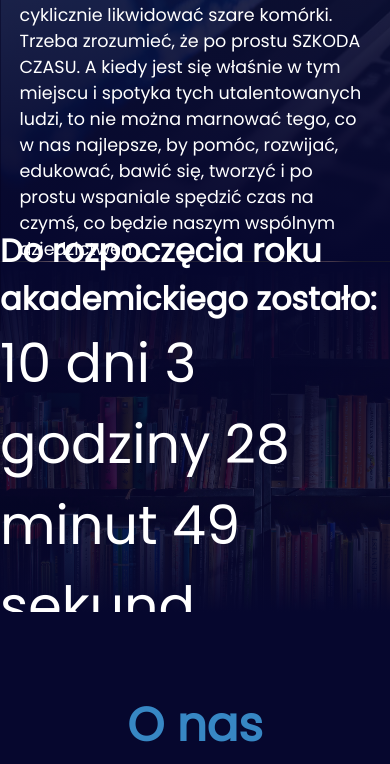
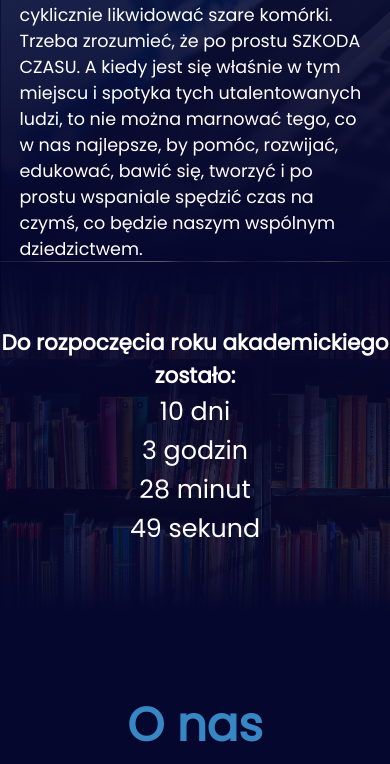
Before and after one commit to elmaccho/koloPi, a PHP site: page /index.html in a window 390 px wide; the page is wider, and only the part inside the window is pictured. Shown: the part 513-1277 px from the top of that part. Run offline with PHP 8.4, Linux system fonts and the light colour scheme; some libraries are stand-ins or nearby versions.

Commit message:
responsive

```diff
--- a/index.html
+++ b/index.html
@@ -59,7 +59,12 @@
 
     <div class="timer">
         <span class="timer__title">Do rozpoczęcia roku akademickiego zostało:</span>
-        <span class="timer__countdown"></span>
+        <span class="timer__countdown">
+            <span class="countdown__days"></span>
+            <span class="countdown__hours"></span>
+            <span class="countdown__minutes"></span>
+            <span class="countdown__seconds"></span>
+        </span>
     </div>
 
     <section id="aboutUs" class="about-us">
--- a/script.js
+++ b/script.js
@@ -39,6 +39,11 @@ let currentProjectsIndex = 1;
 
 let countdownTo = new Date("2023-10-02T00:00:00")
 const timerCountdown = document.querySelector('.timer__countdown')
+
+const countdownDays = document.querySelector('.countdown__days')
+const countdownHours = document.querySelector('.countdown__hours')
+const countdownMinutes = document.querySelector('.countdown__minutes')
+const countdownSeconds = document.querySelector('.countdown__seconds')
 
 
 
@@ -339,16 +344,21 @@ const countDown = () => {
 
   if (remainingDate <= 0) {
     clearInterval(odliczanieInterval);
-    timerCountdown.innerHTML = `${remainingDays} dni ${remainingHours} godzin ${remainingMinutes} minut ${remainingSeconds} sekund`
+    // timerCountdown.innerHTML = `${remainingDays} dni ${remainingHours} godzin ${remainingMinutes} minut ${remainingSeconds} sekund`
+    countdownDays.innerHTML = `${remainingDays}`
     timerCountdown.style.color = "red"
   } else {
-    timerCountdown.innerHTML = `${remainingDays} dni ${remainingHours} godzin ${remainingMinutes} minut ${remainingSeconds} sekund`
+    countdownDays.innerHTML = `${remainingDays} dni`
+    countdownHours.innerHTML = `${remainingHours} godzin`
+    countdownMinutes.innerHTML = `${remainingMinutes} minut`
+    countdownSeconds.innerHTML = `${remainingSeconds} sekund`
+    // timerCountdown.innerHTML = `${remainingDays} dni ${remainingHours} godzin ${remainingMinutes} minut ${remainingSeconds} sekund`
   }
 
   if(remainingHours > 1 && remainingHours < 5){
-    timerCountdown.innerHTML = `${remainingDays} dni ${remainingHours} godziny ${remainingMinutes} minut ${remainingSeconds} sekund`
+    // timerCountdown.innerHTML = `${remainingDays} dni ${remainingHours} godziny ${remainingMinutes} minut ${remainingSeconds} sekund`
   } else if (remainingHours == 1){
-    timerCountdown.innerHTML = `${remainingDays} dni ${remainingHours} godzina ${remainingMinutes} minut ${remainingSeconds} sekund`
+    // timerCountdown.innerHTML = `${remainingDays} dni ${remainingHours} godzina ${remainingMinutes} minut ${remainingSeconds} sekund`
   }
 };
 
--- a/style.css
+++ b/style.css
@@ -1020,12 +1020,12 @@ footer .copyright{
 }
 .timer__countdown{
     color: white;
-    font-size: 54px;
+    font-size: 4.5vw;
 }
 .timer__title{
     color: white;
     font-weight: 600;
-    font-size: 32px;
+    font-size: 3.2vw;
 }
 
 @media screen and (max-width: 920px) {
@@ -1321,6 +1321,20 @@ footer .copyright{
     footer .footer-ContactBox h3{
         font-size: 7vw;
     }
+
+    .timer__countdown{
+        display: flex;
+        flex-direction: column;
+        justify-content: center;
+        align-items: center;
+    }
+    .timer__countdown{
+        font-size: 6.5vw;
+    }
+    .timer__title{
+        text-align: center;
+        font-size: 5.5vw;
+    }
 }
 @media only screen and (max-width: 650px) {
     .contact_page__content {
```
